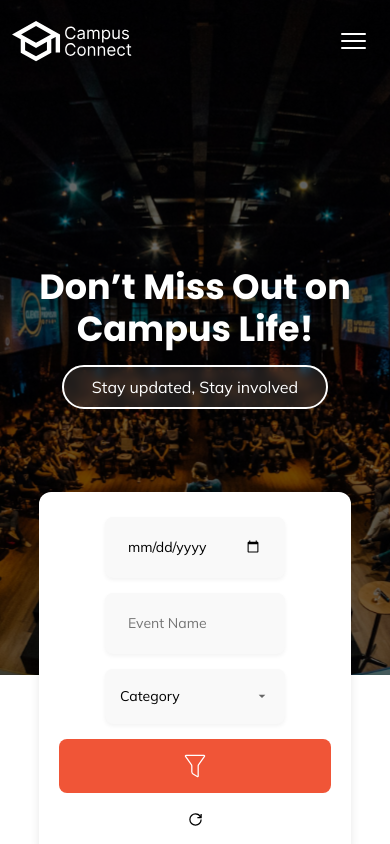
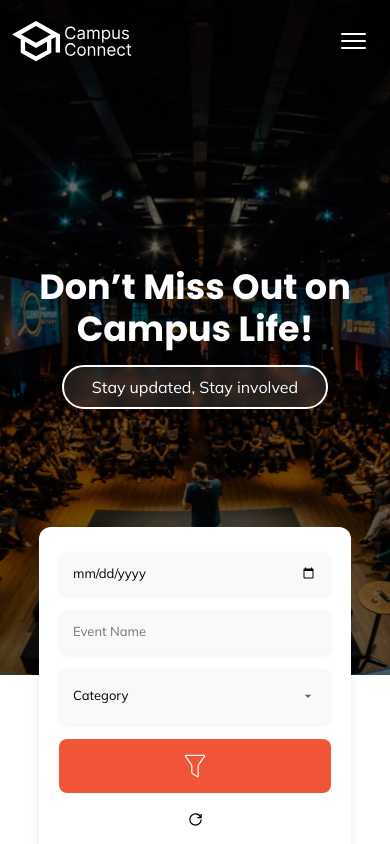
Before and after one commit to rhose1234/CampusConnect, a React (Vite) app: page / in a window 390 px wide. Shown: the top 844 px of the page. Built offline with nearby package versions, Linux system fonts and the light colour scheme.

Commit message:
readme added  : final testing

```diff
--- a/src/Components/FilterSection.css
+++ b/src/Components/FilterSection.css
@@ -100,9 +100,9 @@ height: auto;
     padding: 15px;
   }
 
-  .filter-item input,
-  .filter-item select {
-    width: 160px;
+  .filter-items input,
+  .filter-itemd select {
+    width: 250px;
     font-size: 13px;
   }
 
@@ -128,8 +128,8 @@ height: auto;
     gap: 12px;
   }
 
-  .filter-item input,
-  .filter-item select {
+  .filter-items input,
+  .filter-items select {
     width: 100%;
     padding: 14px 16px;
     font-size: 14px;
@@ -150,8 +150,8 @@ height: auto;
     gap: 10px;
   }
 
-  .filter-item input,
-  .filter-item select {
+  .filter-items input,
+  .filter-items select {
     font-size: 13px;
     padding: 12px 14px;
   }
@@ -183,8 +183,8 @@ height: auto;
 
 
 }
-.filter-item input,
-.filter-item select{
+.filter-items input,
+.filter-items select{
   width: 100%;
 }
 }
--- a/src/index.css
+++ b/src/index.css
@@ -12,7 +12,8 @@
 h1, h2,h3,h4,h5,h6{
   font-family: "Poppins", sans-serif
 }
-.body{
+
+body{
   padding: none;
   margin: none;
   box-sizing: border-box;
```
